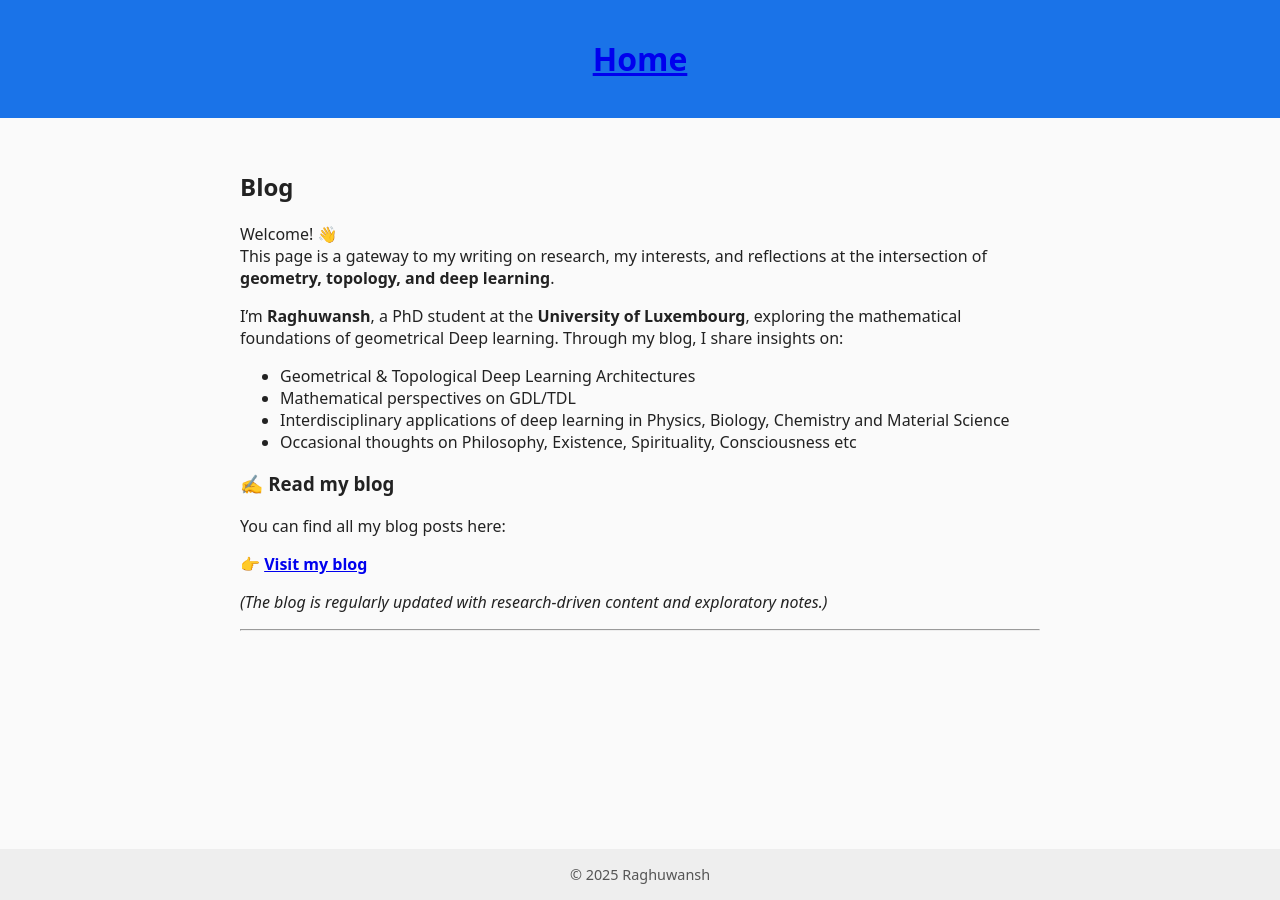
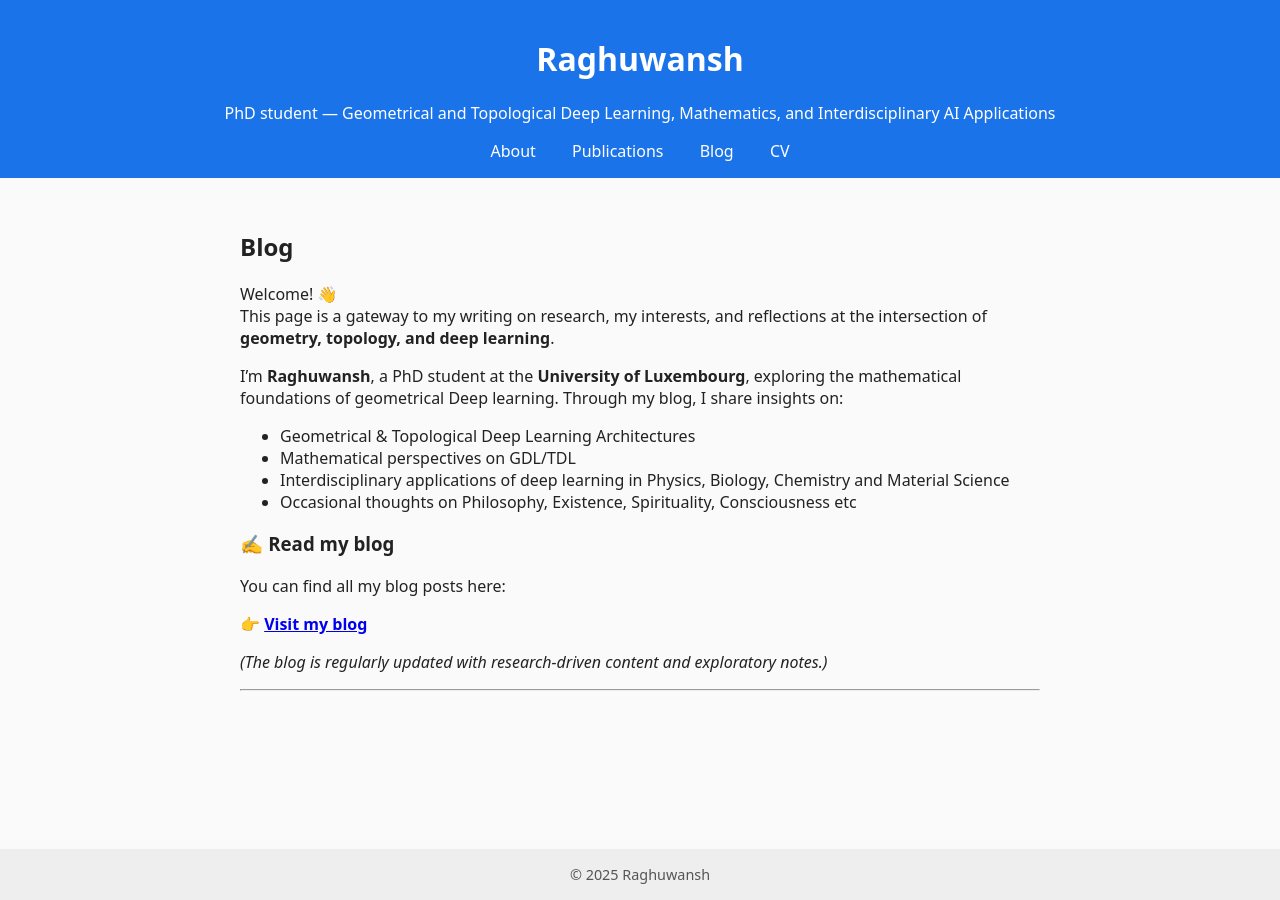
Before and after one commit to rajraghuwansh/rajraghuwansh.github.io, a Jekyll site: the page built from blog.md, in a window 1280 px wide. Built offline with Jekyll 4.4.1, drawn with Linux system fonts in a browser that asks for light colours.

Commit message:
index and default changed

```diff
--- a/_layouts/default.html
+++ b/_layouts/default.html
@@ -7,14 +7,34 @@
   <link rel="stylesheet" href="/assets/css/site.css">
 </head>
 <body>
+
 <header class="site-header">
   <div class="container">
-      <h1><a href="/">Home</a></h1>
+    <h1>Raghuwansh</h1>
+    <p class="subtitle">
+      PhD student — Geometrical and Topological Deep Learning, Mathematics, and Interdisciplinary AI Applications
+    </p>
+    <nav>
+      <a href="/about">About</a>
+      <a href="/publications">Publications</a>
+      <a href="/blog">Blog</a>
+      <a href="/cv">CV</a>
+    </nav>
   </div>
 </header>
 
 <main class="container">
+
+  {% if page.hero %}
+  <section class="hero">
+    {{ page.hero }}
+  </section>
+  {% endif %}
+
+  <section class="page-content">
     {{ content }}
+  </section>
+
 </main>
 
 <footer class="site-footer">
```
Also changed, not shown: index.html (+5 -43 lines). Lines whose indentation alone changed are shown as unchanged.
